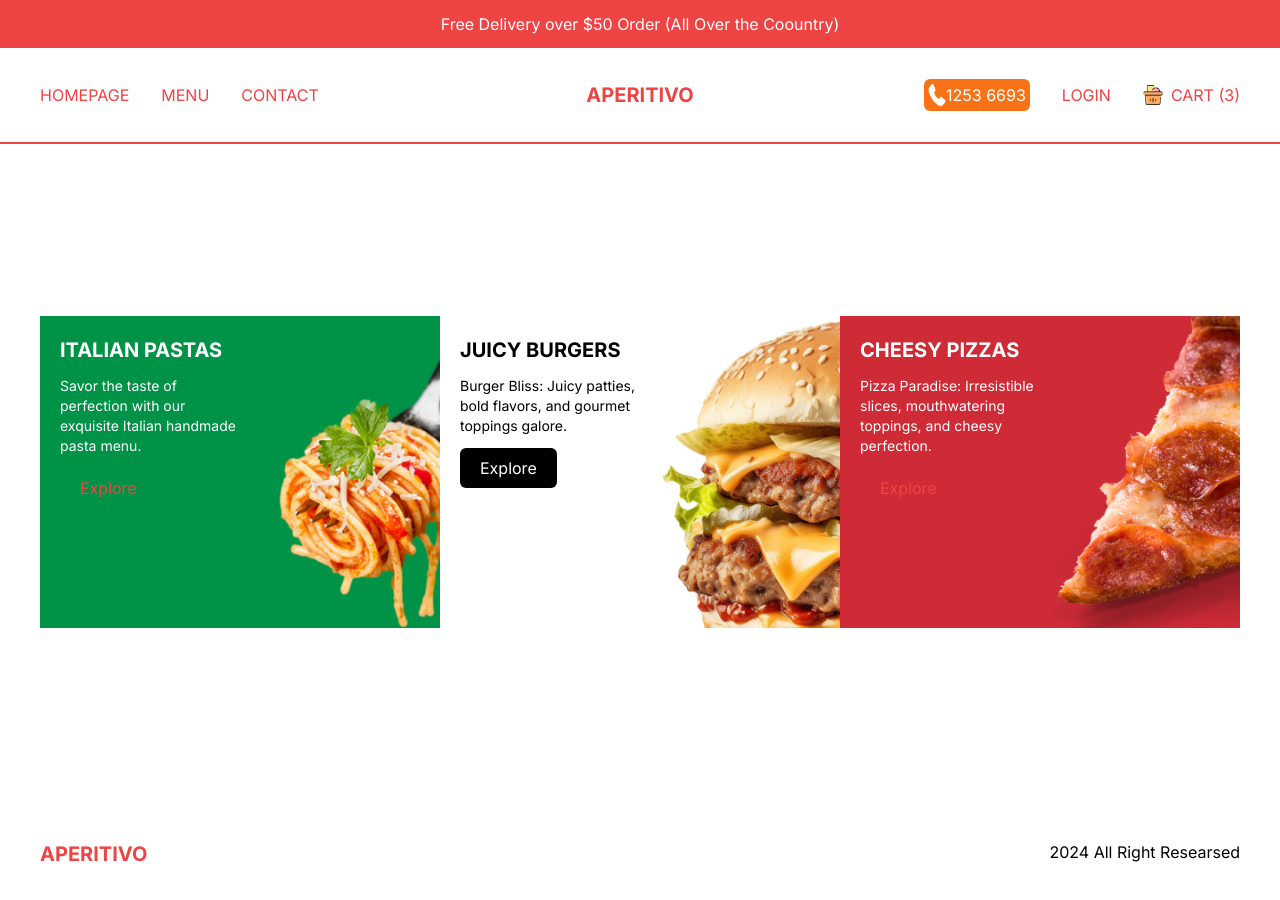
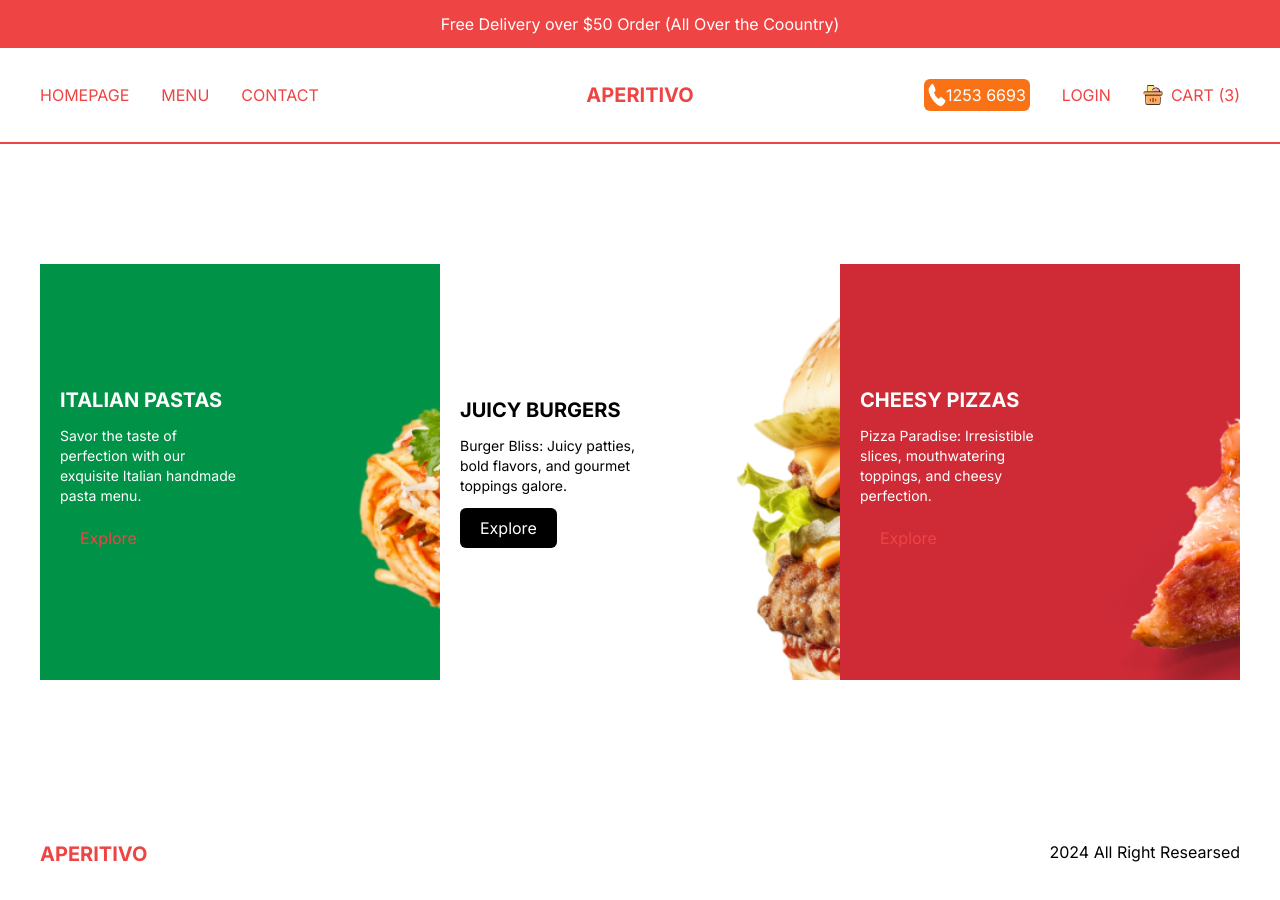
Before and after one commit to SaidulIslam16/restaurant-nextjs, a Next.js app: page /menu in a window 1280 px wide. Shown: the top 900 px of the page. Built offline with nearby package versions, Linux system fonts and the light colour scheme.

Commit message:
did some small changes

```diff
--- a/src/app/menu/page.tsx
+++ b/src/app/menu/page.tsx
@@ -9,7 +9,7 @@ export default function MenuPage() {
         <Link
           href={`/menu/${category.slug}`}
           key={category.id}
-          className="w-full h-1/3 bg-cover p-5 md:h-1/2"
+          className="w-full h-1/3 bg-cover p-5 md:h-2/3 flex items-center"
           style={{ backgroundImage: `url(${category.img})` }}
         >
           <div className={`text-${category.color} w-1/2`}>
```
